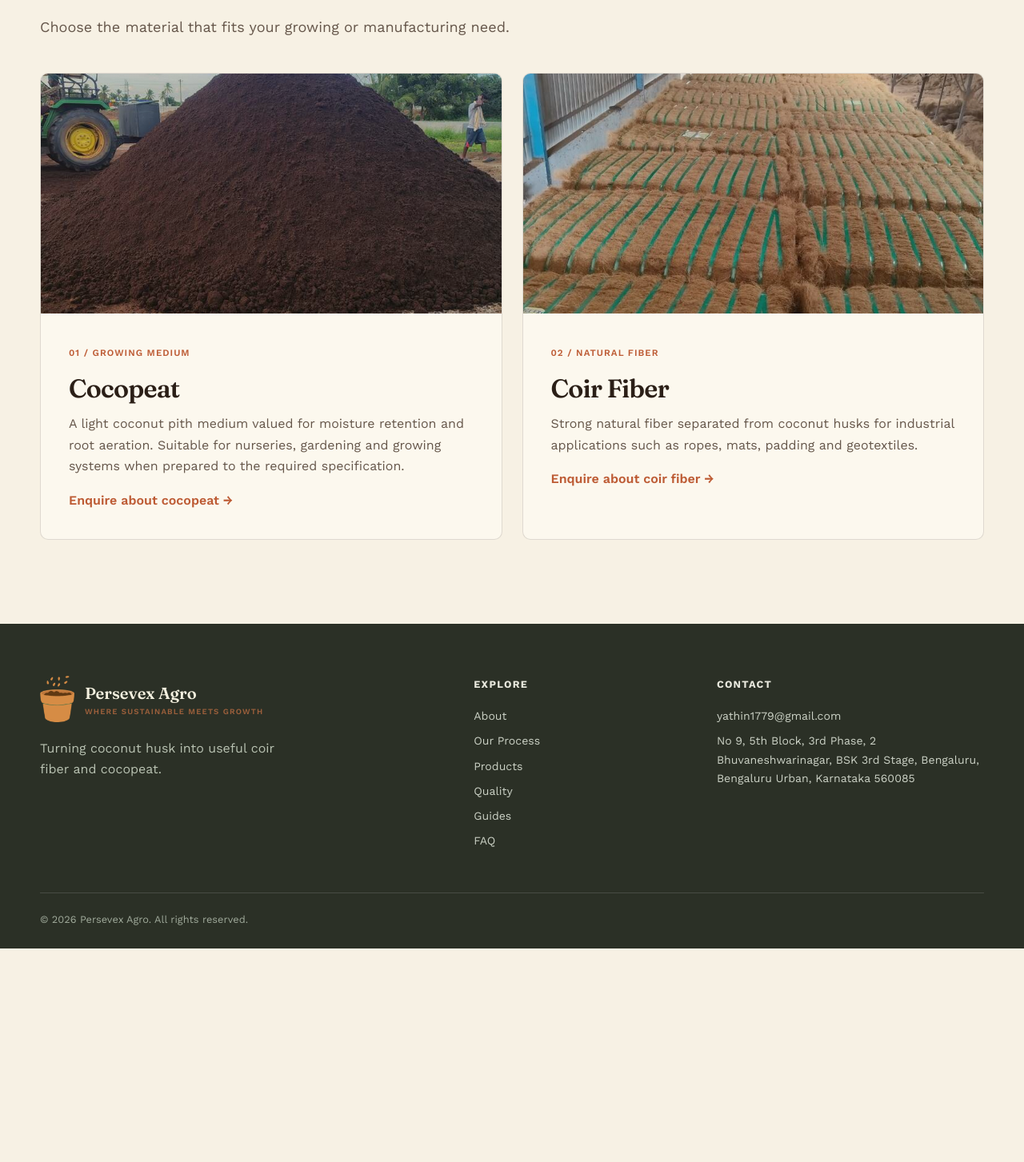
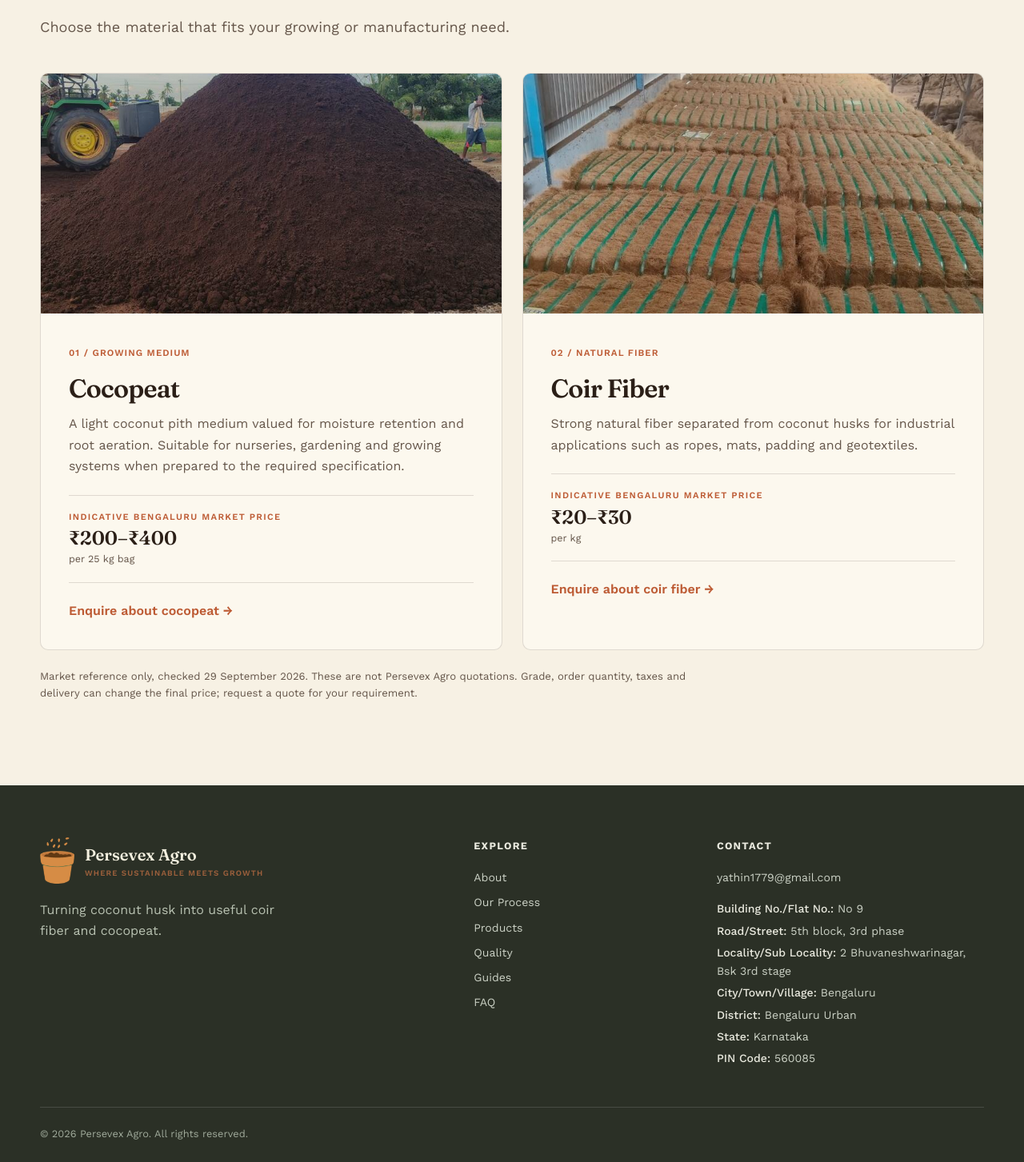
Before and after one commit to persevexllp-beep/Persevex-agro, a Next.js app: page /products in a window 1280 px wide. Shown: the part 385-1838 px from the top of the page at 80% size. Before the commit the page ends 1571 px from the top, so only its background shows below. Built offline with nearby package versions, Linux system fonts and the light colour scheme.

Commit message:
added terms and conditions page and pricing to the cards in products

```diff
--- a/app/components/site-footer.tsx
+++ b/app/components/site-footer.tsx
@@ -1,7 +1,61 @@
 import Link from "next/link";
 import Image from "next/image";
-import { address, email } from "./site-data";
+import { email } from "./site-data";
+
+const footerAddress = [
+  ["Building No./Flat No.", "No 9"],
+  ["Road/Street", "5th block, 3rd phase"],
+  ["Locality/Sub Locality", "2 Bhuvaneshwarinagar, Bsk 3rd stage"],
+  ["City/Town/Village", "Bengaluru"],
+  ["District", "Bengaluru Urban"],
+  ["State", "Karnataka"],
+  ["PIN Code", "560085"],
+];
 
 export function SiteFooter() {
-  return <footer><div className="wrap footer-grid"><div><Link className="brand footer-brand" href="/"><Image className="brand-logo" src="/logo-persevex-agro.png" alt="Persevex Agro logo" width={299} height={400} /><span><strong>Persevex Agro</strong><small>WHERE SUSTAINABLE MEETS GROWTH</small></span></Link><p>Turning coconut husk into useful coir fiber and cocopeat.</p></div><div><h4>EXPLORE</h4><Link href="/about">About</Link><Link href="/process">Our Process</Link><Link href="/products">Products</Link><Link href="/quality">Quality</Link><Link href="/guides">Guides</Link><Link href="/faq">FAQ</Link></div><div><h4>CONTACT</h4><a href={`mailto:${email}`}>{email}</a><address>{address}</address></div></div><div className="wrap footer-bottom">© {new Date().getFullYear()} Persevex Agro. All rights reserved.</div></footer>;
+  return (
+    <footer>
+      <div className="wrap footer-grid">
+        <div>
+          <Link className="brand footer-brand" href="/">
+            <Image
+              className="brand-logo"
+              src="/logo-persevex-agro.png"
+              alt="Persevex Agro logo"
+              width={299}
+              height={400}
+            />
+            <span>
+              <strong>Persevex Agro</strong>
+              <small>WHERE SUSTAINABLE MEETS GROWTH</small>
+            </span>
+          </Link>
+          <p>Turning coconut husk into useful coir fiber and cocopeat.</p>
+        </div>
+        <div>
+          <h4>EXPLORE</h4>
+          <Link href="/about">About</Link>
+          <Link href="/process">Our Process</Link>
+          <Link href="/products">Products</Link>
+          <Link href="/quality">Quality</Link>
+          <Link href="/guides">Guides</Link>
+          <Link href="/faq">FAQ</Link>
+        </div>
+        <div>
+          <h4>CONTACT</h4>
+          <a href={`mailto:${email}`}>{email}</a>
+          <address className="footer-address">
+            {footerAddress.map(([label, value]) => (
+              <span key={label}>
+                <strong>{label}:</strong> {value}
+              </span>
+            ))}
+          </address>
+        </div>
+      </div>
+      <div className="wrap footer-bottom">
+        © {new Date().getFullYear()} Persevex Agro. All rights reserved.
+      </div>
+    </footer>
+  );
 }
--- a/app/products/page.tsx
+++ b/app/products/page.tsx
@@ -1,7 +1,42 @@
 import type { Metadata } from "next";
 import Link from "next/link";
 import { ImagePanel } from "../components/image-panel";
+
 export const metadata: Metadata = { title: "Products" };
+
+const products = [
+  {
+    kind: "cocopeat",
+    imageLabel: "Cured cocopeat",
+    category: "01 / GROWING MEDIUM",
+    name: "Cocopeat",
+    description: "A light coconut pith medium valued for moisture retention and root aeration. Suitable for nurseries, gardening and growing systems when prepared to the required specification.",
+    marketPrice: "₹200–₹400",
+    priceUnit: "per 25 kg bag",
+    enquiry: "Enquire about cocopeat →",
+  },
+  {
+    kind: "fiber",
+    imageLabel: "Coir fiber bales",
+    category: "02 / NATURAL FIBER",
+    name: "Coir Fiber",
+    description: "Strong natural fiber separated from coconut husks for industrial applications such as ropes, mats, padding and geotextiles.",
+    marketPrice: "₹20–₹30",
+    priceUnit: "per kg",
+    enquiry: "Enquire about coir fiber →",
+  },
+];
+
 export default function Products() {
-  return <section className="section products inner-page"><div className="wrap"><div className="section-heading"><span className="section-kicker">OUR PRODUCTS</span><h1>Two products, many possibilities.</h1><p>Choose the material that fits your growing or manufacturing need.</p></div><div className="product-grid"><article className="product-card"><ImagePanel kind="cocopeat" label="Cured cocopeat"/><div className="product-copy"><span>01 / GROWING MEDIUM</span><h3>Cocopeat</h3><p>A light coconut pith medium valued for moisture retention and root aeration. Suitable for nurseries, gardening and growing systems when prepared to the required specification.</p><Link href="/contact">Enquire about cocopeat →</Link></div></article><article className="product-card"><ImagePanel kind="fiber" label="Coir fiber bales"/><div className="product-copy"><span>02 / NATURAL FIBER</span><h3>Coir Fiber</h3><p>Strong natural fiber separated from coconut husks for industrial applications such as ropes, mats, padding and geotextiles.</p><Link href="/contact">Enquire about coir fiber →</Link></div></article></div></div></section>;
+  return <section className="section products inner-page"><div className="wrap">
+    <div className="section-heading"><span className="section-kicker">OUR PRODUCTS</span><h1>Two products, many possibilities.</h1><p>Choose the material that fits your growing or manufacturing need.</p></div>
+    <div className="product-grid">{products.map((product) => <article className="product-card" key={product.name}>
+      <ImagePanel kind={product.kind} label={product.imageLabel} />
+      <div className="product-copy"><span>{product.category}</span><h3>{product.name}</h3><p>{product.description}</p>
+        <div className="product-price"><span>INDICATIVE BENGALURU MARKET PRICE</span><strong>{product.marketPrice}</strong><small>{product.priceUnit}</small></div>
+        <Link href="/contact">{product.enquiry}</Link>
+      </div>
+    </article>)}</div>
+    <p className="market-price-note">Market reference only, checked 29 September 2026. These are not Persevex Agro quotations. Grade, order quantity, taxes and delivery can change the final price; request a quote for your requirement.</p>
+  </div></section>;
 }
```
Also changed, not shown: app/terms-and-conditions/page.tsx (added, +32 -0 lines), app/globals.css.
